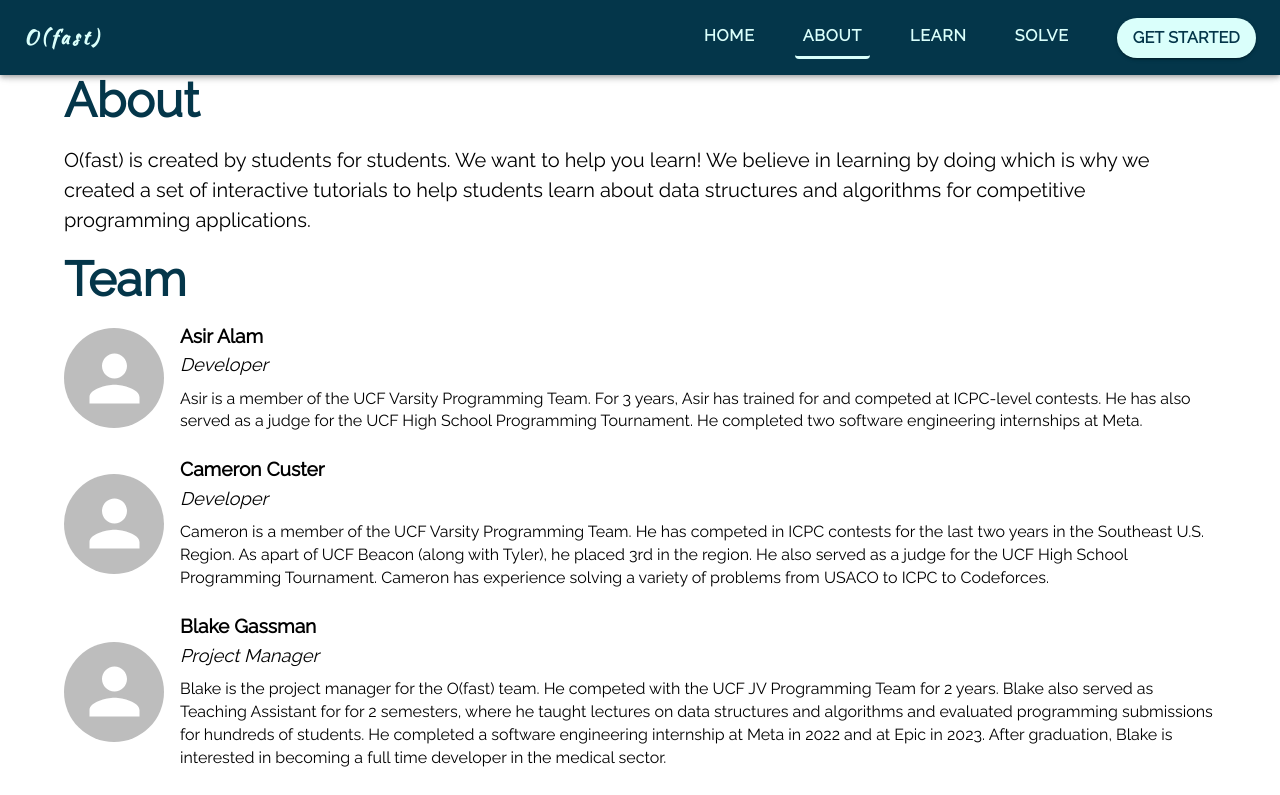
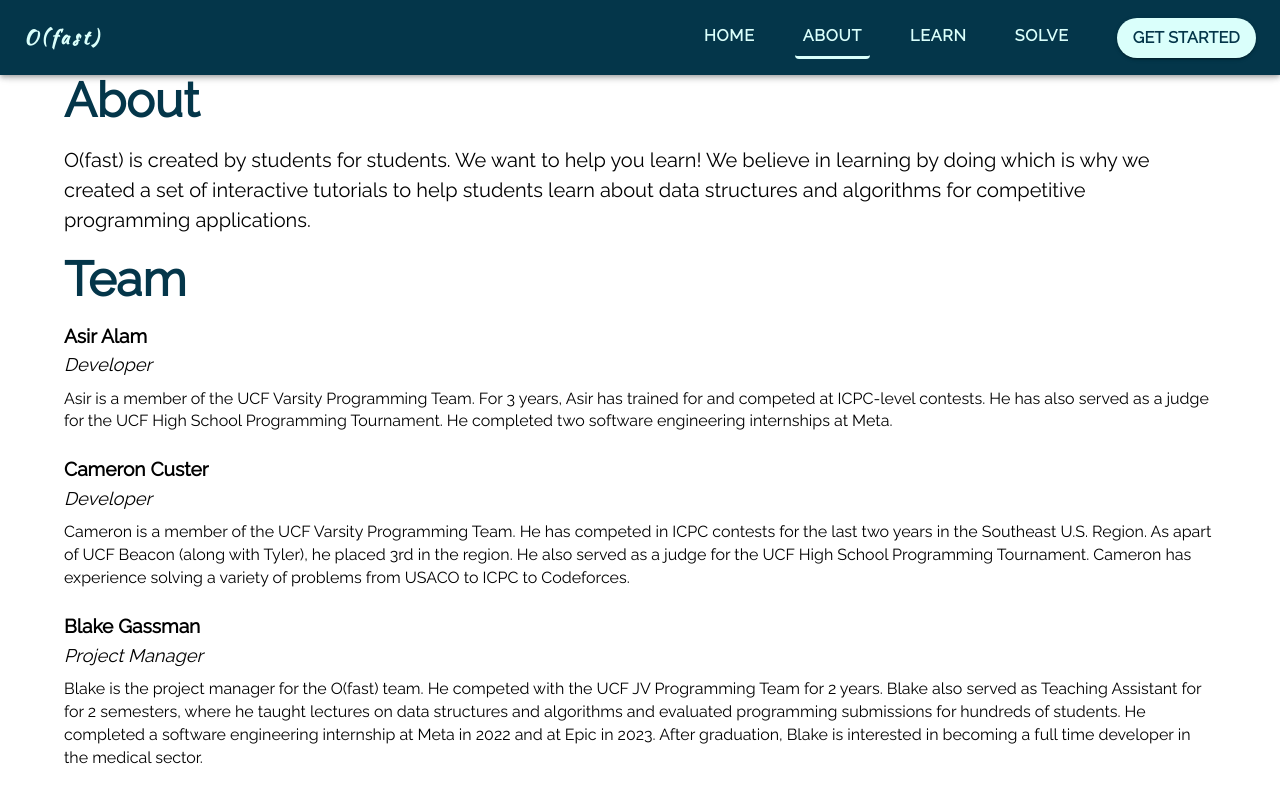
Before and after one commit to ofast-team/frontend, a React (Create React App) app: page /about in a window 1280 px wide. Shown: the top 795 px of the page. Built offline with nearby package versions, Linux system fonts and the light colour scheme.

Commit message:
remove the photos from the about page

```diff
--- a/src/pages/AboutPage.tsx
+++ b/src/pages/AboutPage.tsx
@@ -5,7 +5,6 @@ interface Profile {
   name: string
   role: string
   bio: string
-  photo: string
 }
 
 // TODO(cam): add a contact info page for people to reach out to us and give feedback
@@ -23,25 +22,21 @@ export default function AboutPage() {
       name: 'Asir Alam',
       role: 'Developer',
       bio: 'Asir is a member of the UCF Varsity Programming Team. For 3 years, Asir has trained for and competed at ICPC-level contests. He has also served as a judge for the UCF High School Programming Tournament. He completed two software engineering internships at Meta.',
-      photo: '',
     },
     {
       name: 'Cameron Custer',
       role: 'Developer',
       bio: 'Cameron is a member of the UCF Varsity Programming Team. He has competed in ICPC contests for the last two years in the Southeast U.S. Region. As apart of UCF Beacon (along with Tyler), he placed 3rd in the region.  He also served as a judge for the UCF High School Programming Tournament. Cameron has experience solving a variety of problems from USACO to ICPC to Codeforces.',
-      photo: '',
     },
     {
       name: 'Blake Gassman',
       role: 'Project Manager',
       bio: 'Blake is the project manager for the O(fast) team. He competed with the UCF JV Programming Team for 2 years. Blake also served as Teaching Assistant for for 2 semesters, where he taught lectures on data structures and algorithms and evaluated programming submissions for hundreds of students. He completed a software engineering internship at Meta in 2022 and at Epic in 2023. After graduation, Blake is interested in becoming a full time developer in the medical sector.',
-      photo: '',
     },
     {
       name: 'Tyler Marks',
       role: 'Developer',
       bio: 'Tyler is a member of the UCF Varsity Programming Team. He has competed in ICPC contests for the last three years in the Southeast U.S. Region. As apart of UCF Beacon (along with Cameron), he placed 3rd in the region.  He also served as a judge for the UCF High School Programming Tournament. In addition, Tyler served as a Teaching Assistant where he taught students about data structures and algorithms. He also tutored grade school students in mathematics for two years.',
-      photo: '',
     },
   ]
 
@@ -58,11 +53,6 @@ export default function AboutPage() {
       </Typography>
       {profiles.map((profile, index) => (
         <Box key={index} mb={3} display="flex" alignItems="center">
-          <Avatar
-            alt={`${profile.name} Photo`}
-            src={profile.photo}
-            sx={{ width: 100, height: 100, marginRight: 2 }}
-          />
           <div>
             <Typography variant="h5" component="div">
               {profile.name}
```
Also changed, not shown: src/assets/asir_alam.jpg (deleted), src/assets/blake_gassman.jpg (deleted).
